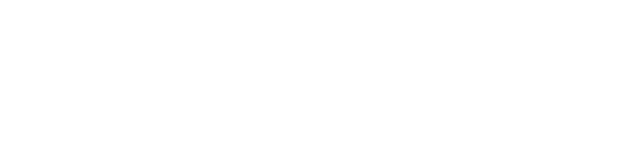
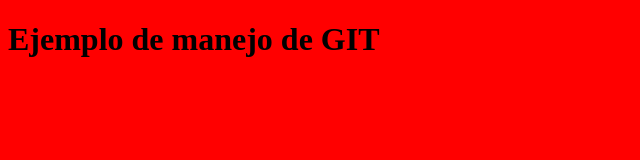
Before and after one commit to bacabrales/Ejemplo1, a plain HTML site: page index.html in a window 1280 px wide. Shown: the whole page, without its empty margins (0-640 px from the left). Drawn offline with Linux system fonts and the light colour scheme.

Commit message:
Actualizacion de index.html

```diff
--- a/index.html
+++ b/index.html
@@ -6,7 +6,7 @@
     <meta http-equiv="X-UA-Compatible" content="ie=edge">
     <title>Document</title>
 </head>
-<body>
-
+<body style="background: red">
+    <h1>Ejemplo de manejo de GIT</h1>
 </body>
 </html>
```
